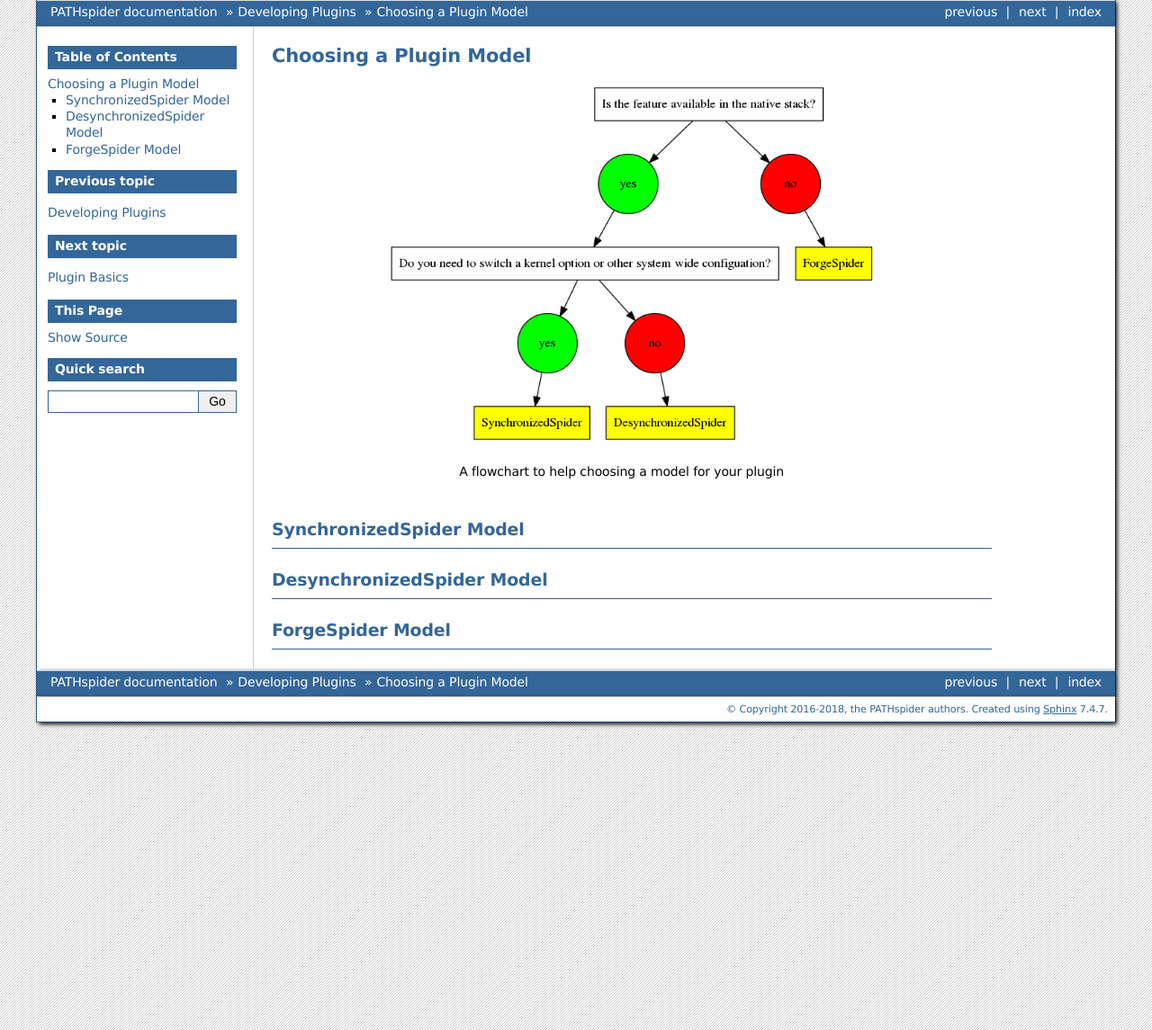
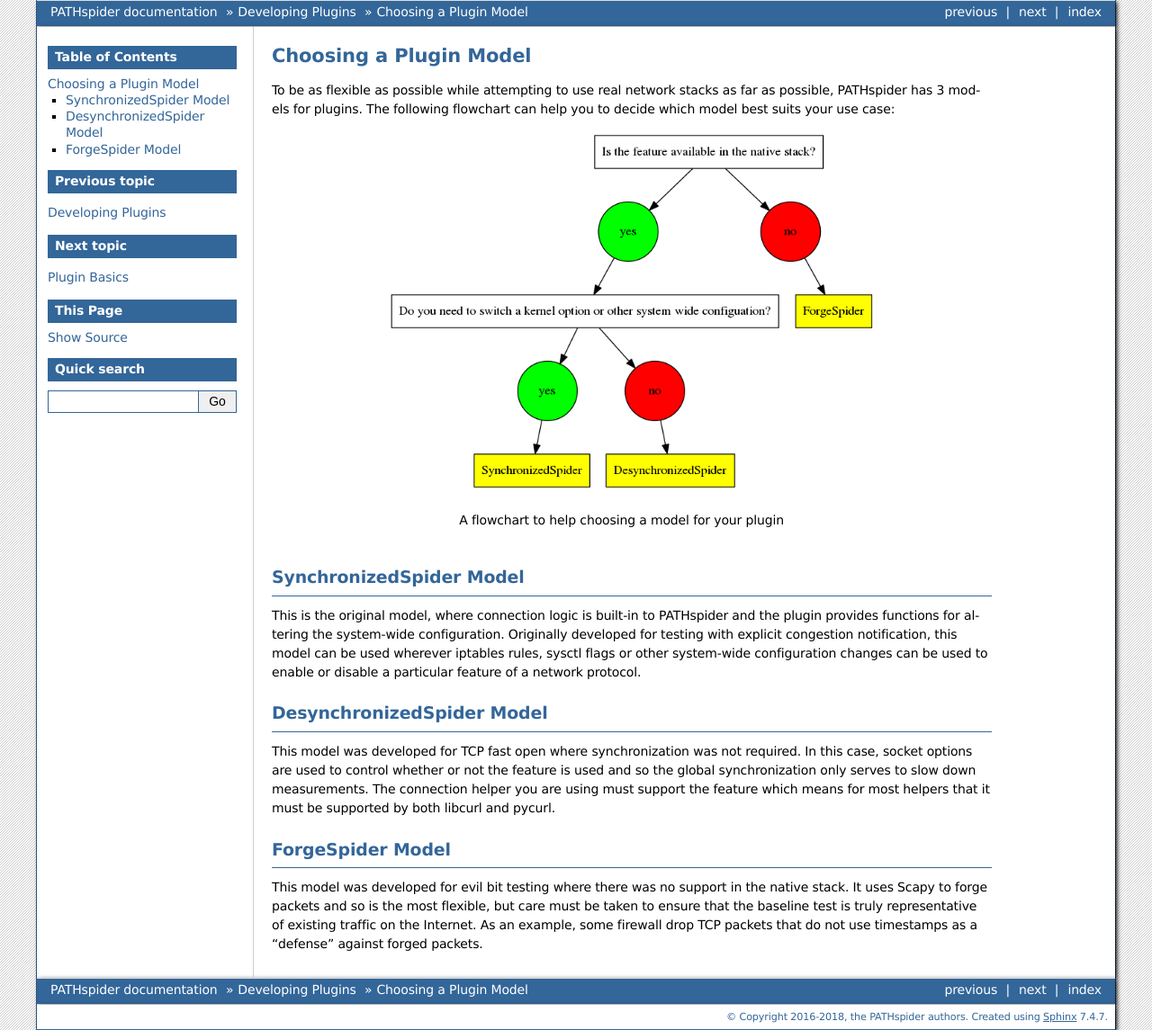
Before and after one commit to mami-project/pathspider, a Sphinx documentation site: the page built from doc/plugindev/models.rst, in a window 1280 px wide. Shown: the whole page at 90% size. Built offline with Sphinx 7.4.7, drawn with Linux system fonts in a browser that asks for light colours; the version number could not be read and is left out.

Commit message:
doc: Adds descriptions of plugin models (Fixes: #156)

```diff
--- a/doc/plugindev/models.rst
+++ b/doc/plugindev/models.rst
@@ -1,5 +1,9 @@
 Choosing a Plugin Model
 =======================
+
+To be as flexible as possible while attempting to use real network stacks as far
+as possible, PATHspider has 3 models for plugins. The following flowchart can
+help you to decide which model best suits your use case:
 
 .. figure:: ../_static/models.png
    :align: center
@@ -13,8 +17,28 @@
 SynchronizedSpider Model
 ------------------------
 
+This is the original model, where connection logic is built-in to PATHspider and
+the plugin provides functions for altering the system-wide configuration.
+Originally developed for testing with explicit congestion notification, this
+model can be used wherever iptables rules, sysctl flags or other system-wide
+configuration changes can be used to enable or disable a particular feature
+of a network protocol.
+
 DesynchronizedSpider Model
 --------------------------
 
+This model was developed for TCP fast open where synchronization was not
+required. In this case, socket options are used to control whether or not the
+feature is used and so the global synchronization only serves to slow down
+measurements. The connection helper you are using must support the feature
+which means for most helpers that it must be supported by both libcurl and
+pycurl.
+
 ForgeSpider Model
 -----------------
+
+This model was developed for evil bit testing where there was no support in the
+native stack. It uses Scapy to forge packets and so is the most flexible, but
+care must be taken to ensure that the baseline test is truly representative of
+existing traffic on the Internet. As an example, some firewall drop TCP packets
+that do not use timestamps as a "defense" against forged packets.
```
